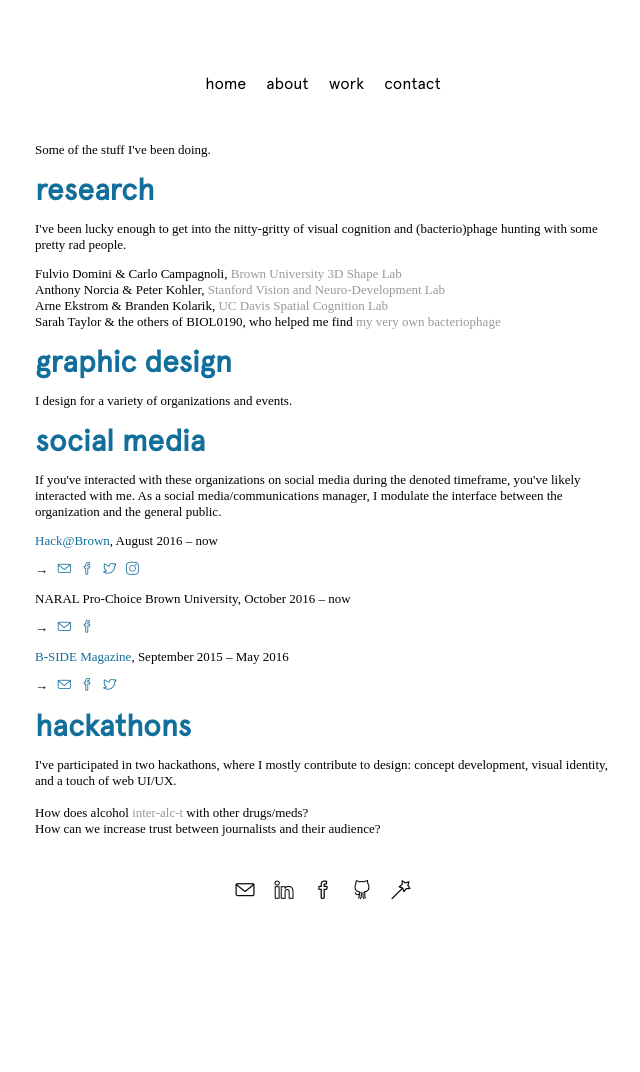
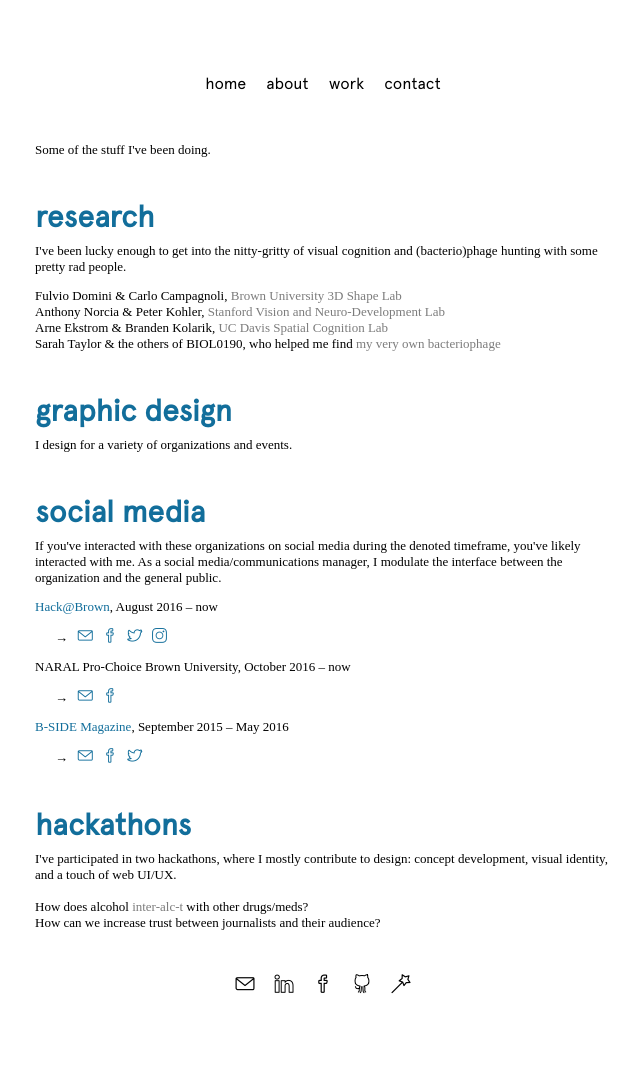
Before and after one commit to bethny/bethny.github.io, a Jekyll site: the page work.html, which Jekyll copies as it is, in a window 1280 px wide. Shown: the whole page, without its empty margins (317-957 px from the left). Built offline with Jekyll 4.4.1, drawn with Linux system fonts in a browser that asks for light colours; nearby versions of some CDN libraries; some web fonts are replaced; before the commit the page ends 978 px from its top, so only the background shows below that.

Commit message:
Update main.css

```diff
--- a/css/main.css
+++ b/css/main.css
@@ -4,8 +4,8 @@
 }
 
 @font-face {
-	font-family: Utopia;
-    src: url(/fonts/utopia.otf);
+	font-family: utopia;
+	src: url(/fonts/utopia.otf);
 }
 
 a {
@@ -49,6 +49,8 @@
 	font-size: 30px;
 	color: #126e9b;
 	margin: 0;
+	margin-top: 40px;
+	margin-bottom: -5px;
 }
 
 iframe {
@@ -76,11 +78,15 @@
 	text-align: center;
 }
 
-/* classes */
-.contacts {
-	list-style: none;
-	margin-left: 5%;
+#monogram {
+	display: block;
+	margin: auto;
+	margin-top: 30px;
+	margin-bottom: 50px;
+	width: 15%;
 }
+
+/* classes: divs */
 
 .inline-img-container {
 	display: flex;
@@ -95,6 +101,21 @@
 	margin-bottom: 30px;
 	margin-left: 3.5%;
 	margin-right: 3.5%;
+}
+
+/* classes: everything else */
+
+.SM {
+	font-size: 15px;
+}
+
+.contacts {
+	list-style: none;
+	margin-left: 5%;
+}
+
+.indented {
+	margin-left: 20px;
 }
 
 .navigation {
@@ -131,16 +152,17 @@
 }
 .portfolio a {
 	/*text-decoration: underline;*/
-	color: #999999;
-	-o-transition: .5s;
+	color: #7c7c7c;
+/*	-o-transition: .5s;
 	-ms-transition: .5s;
 	-moz-transition: .5s;
 	-webkit-transition: .5s;
-	transition: .5s;
+	transition: .5s;*/
 }
 
 .portfolio a:hover {
-	color: #673a9d;
+	background: #93bace;
+	color: #ffffff;
 }
 
 .portfolio_img {
@@ -148,14 +170,6 @@
 	margin-top: 10px;
 	margin-bottom: 10px;
 }
-
-/*.portfolio_img_inline {
-	height: 150px;
-	float: left;
-	margin-right: 3%;
-	margin-top: 15px;
-	margin-bottom: 15px;
-}*/
 
 .socials {
 	list-style: none;
```
